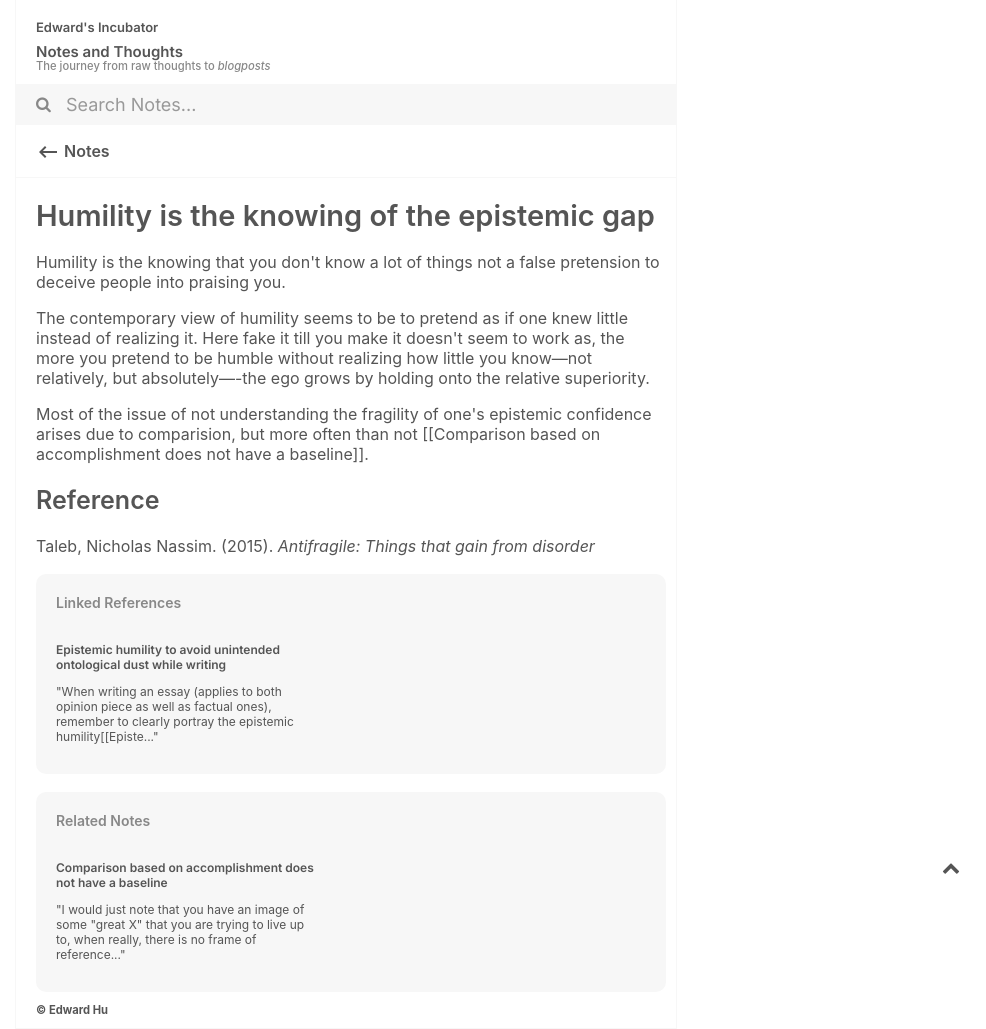
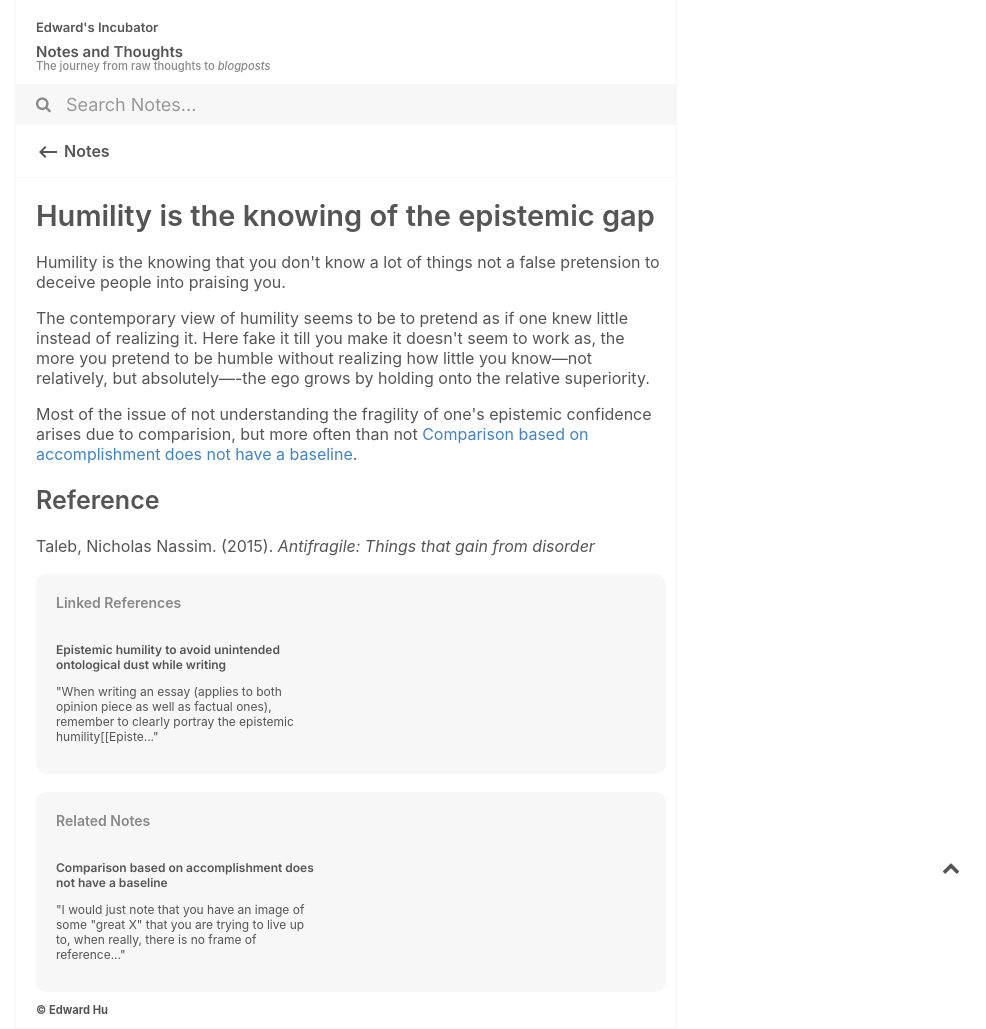
Before and after one commit to BDHU/blog, a Jekyll site: the page built from _notes/Humility is the knowing of the epistemic gap.md, in a window 1280 px wide. Shown: the whole page, without its empty margins (294-1280 px from the left). Built offline with Jekyll 4.4.1, drawn with Linux system fonts in a browser that asks for light colours.

Commit message:
Revert sidenote notation

```diff
--- a/_includes/content.html
+++ b/_includes/content.html
@@ -12,13 +12,13 @@
 </ul>
 {%- endif -%}
 <div class="content">
-    {%- assign content_array = content | split:'[[[[' -%}
+    {%- assign content_array = content | split:'[[' -%}
     {%- assign external_link_delimiter = '::' -%}
 
     {%- assign link_joiner_delimiter = '$@' -%}
     {%- for item in content_array -%}
         {%- if forloop.index > 1 -%}
-            {%- assign itemparts = item | split:']]]]' -%}
+            {%- assign itemparts = item | split:']]' -%}
             {%- assign internal_link = itemparts[0] -%}
             {%- assign external_link = itemparts[0] | split:external_link_delimiter -%}
             {%- assign sidenote = itemparts[0] | split:sidenote_delimiter -%}
@@ -58,7 +58,7 @@
             {%- assign excerpt = post[0].content | markdownify | strip_html | truncate: 500 | newline_to_br -%}
             {%- assign link_text = '<span class="tooltip"><a href="' | append: url | append: '">' | append: title | append: '</a><span class="right bottom"><span class="tooltip-title">' | append: title | append: '</span><br/><span class="tooltip-excerpt">' | append: excerpt | append: '</span><i></i></span></span>' -%}
         {%- endif -%}
-        {%- assign bracket_link = '[[[[' | append: title | append: ']]]]' -%}
+        {%- assign bracket_link = '[[' | append: title | append: ']]' -%}
         {%- assign replaced_content = replaced_content | replace: bracket_link,link_text -%}
     {%- endfor -%}
 
@@ -128,7 +128,7 @@
         {%- else -%}
         {%- assign link_text = '<a href="' | append: url | append: '">' | append: title | append: '</a>' -%}
         {%- endif -%}
-        {%- assign bracket_link = '[[[[' | append: title | append: external_link_delimiter | append: url | append: ']]]]' -%}
+        {%- assign bracket_link = '[[' | append: title | append: external_link_delimiter | append: url | append: ']]' -%}
         {%- assign replaced_content = replaced_content | replace: bracket_link,link_text -%}
     {%- endfor -%}
 
```
